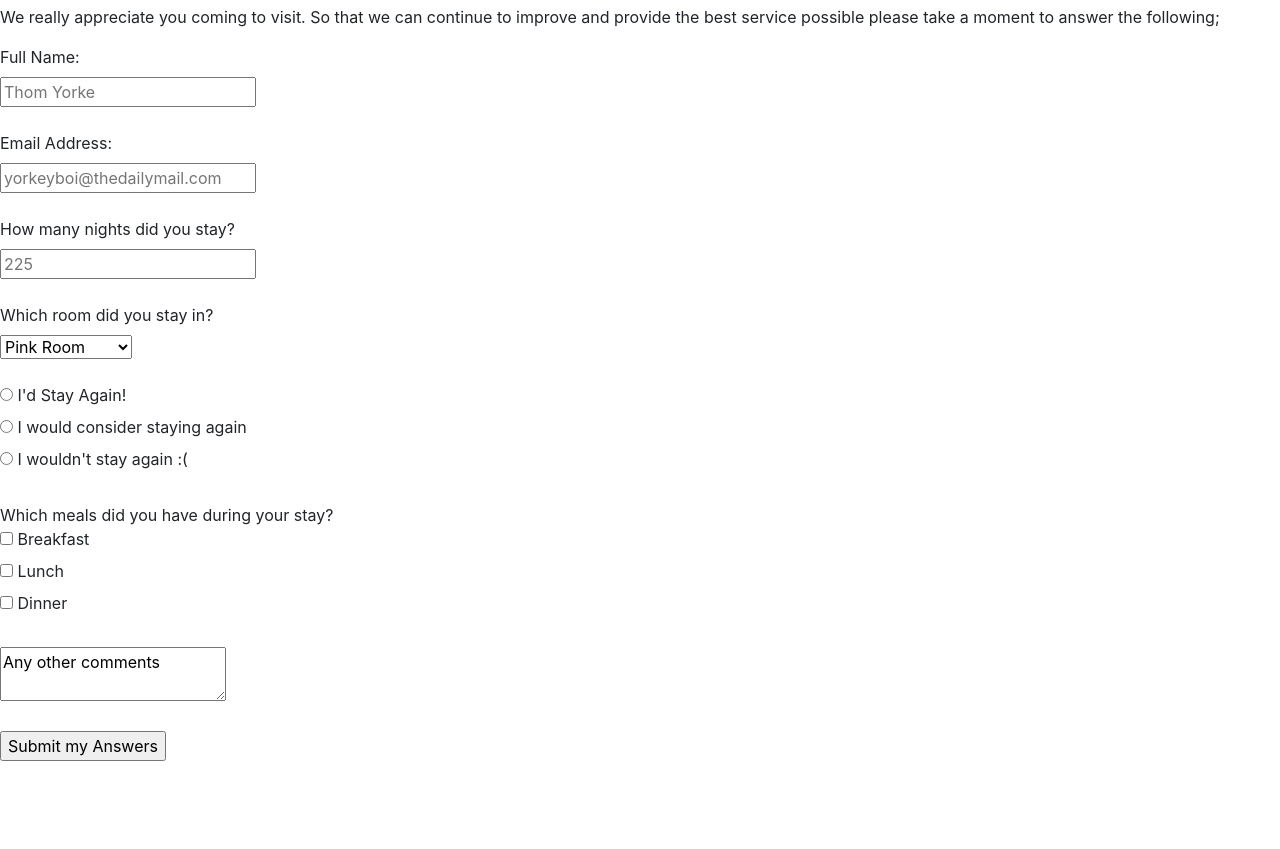
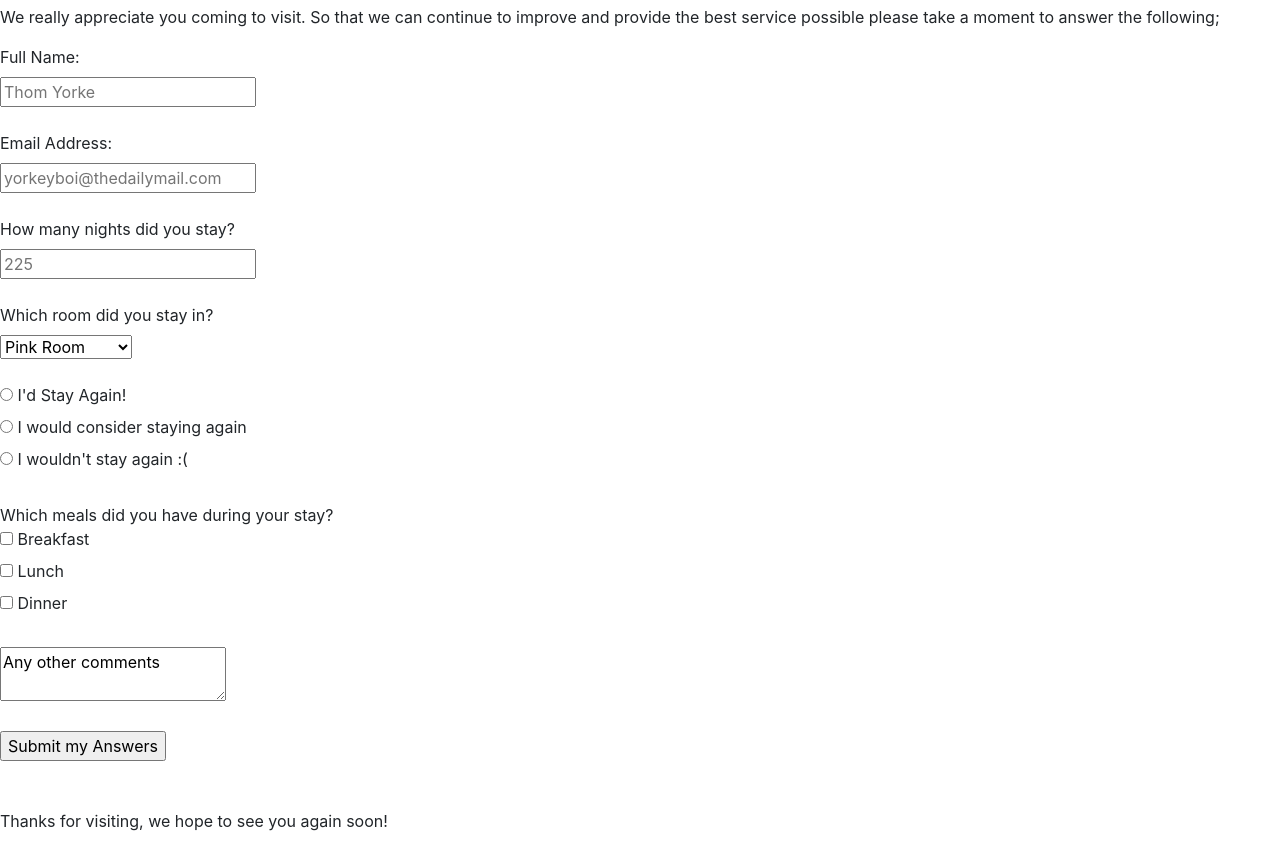
Before and after one commit to falvey20/SurveyForm, a plain HTML site: page index.html in a window 1280 px wide. Shown: the part 51-900 px from the top of the page. Before the commit the page ends 812 px from the top, so only its background shows below. Drawn offline with nearby package versions, Linux system fonts and the light colour scheme.

Commit message:
Updated end of page

```diff
--- a/index.html
+++ b/index.html
@@ -67,6 +67,9 @@ Which meals did you have during your stay?
 <br>
 <input type="submit" value="Submit my Answers" id="submit">
 </form>
+<br>
+<br>
+<p>Thanks for visiting, we hope to see you again soon!</p>
 
 <script src="https://cdn.freecodecamp.org/testable-projects-fcc/v1/bundle.js"></script>
 </body>
```
